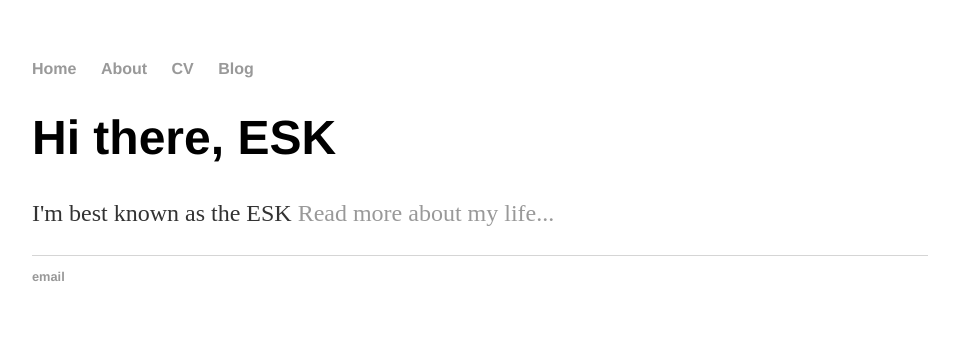
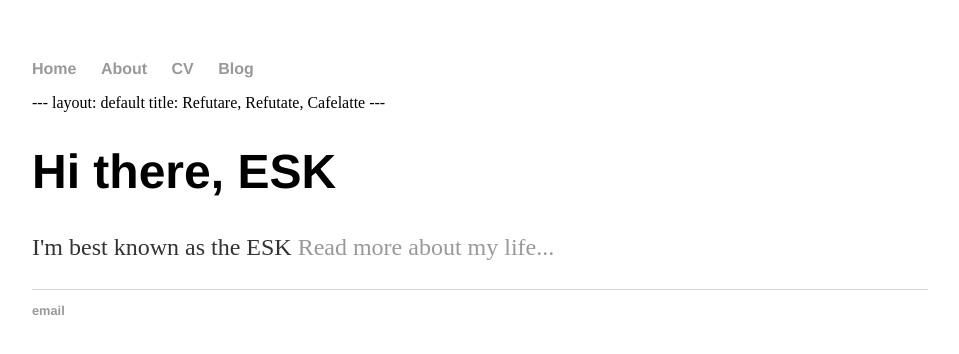
Before and after one commit to refutare/orthodoxyz.github.io, a Jekyll site: the page index.html, which Jekyll copies as it is, in a window 1280 px wide. Shown: the top 354 px of the page, without its empty margins (160-1119 px from the left). Built offline with Jekyll 4.4.1, drawn with Linux system fonts in a browser that asks for light colours; Markdown is read by kramdown in place of the engine named in the settings.

Commit message:
Update index.html

```diff
--- a/index.html
+++ b/index.html
@@ -14,6 +14,10 @@
         		<li><a href="/blog">Blog</a></li>
     		</ul>
 		</nav>
+		---
+		layout: default
+		title: Refutare, Refutate, Cafelatte
+		---
 		<div class="container">
     		<div class="blurb">
         		<h1>Hi there, ESK</h1>
```
